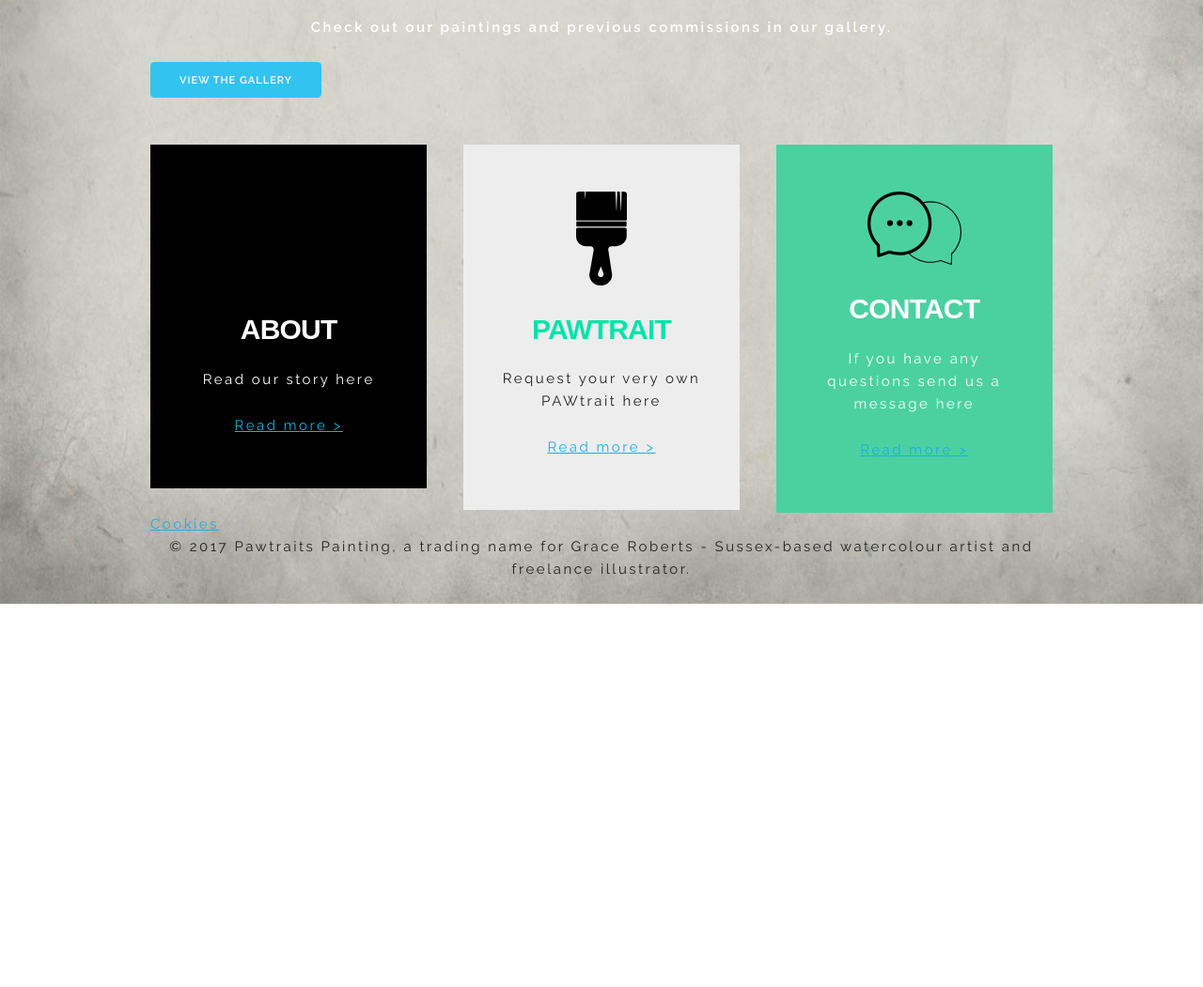
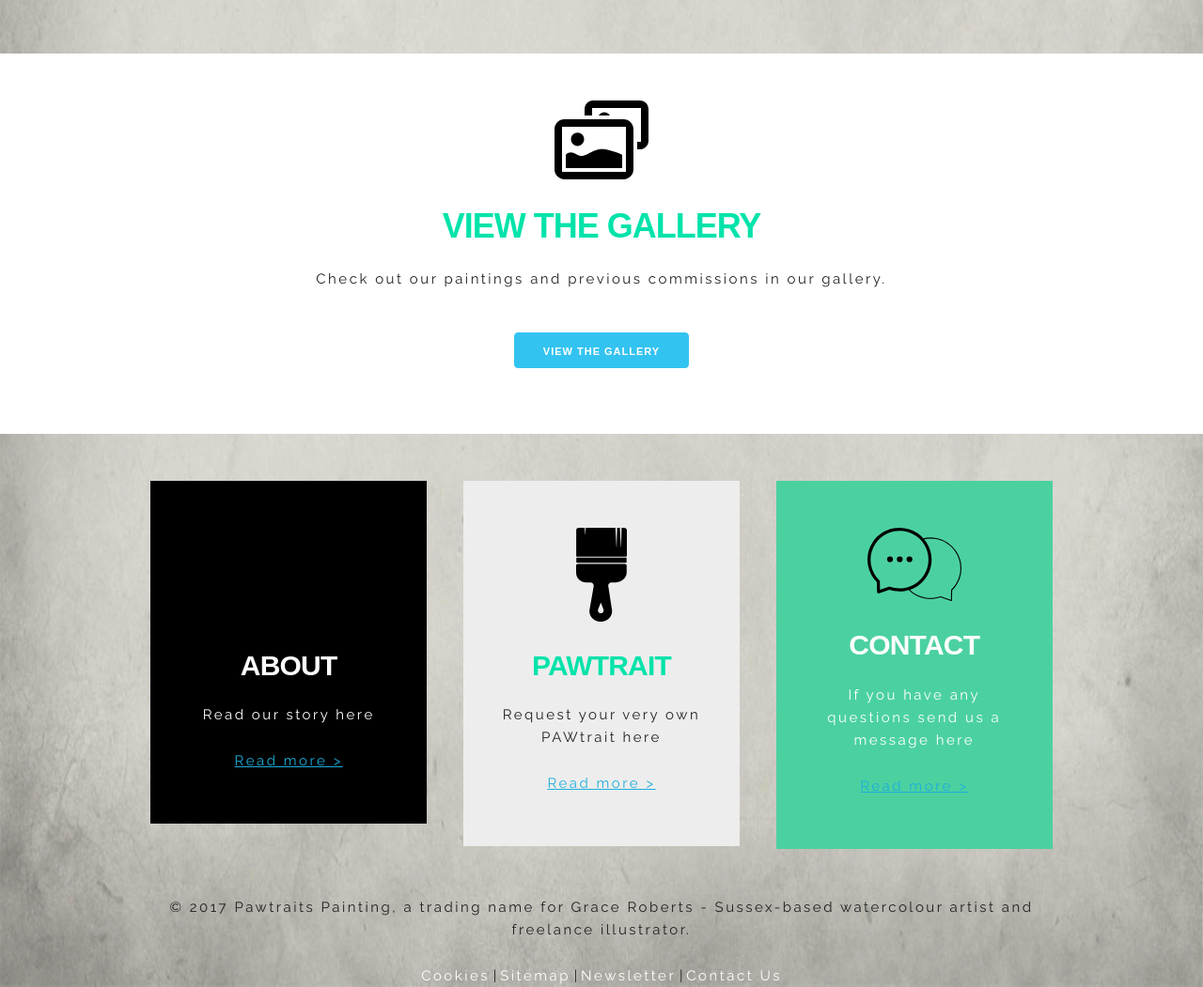
Before and after one commit to PawtraitsPainting/pawtraitspainting, a plain HTML site: page index.html in a window 1280 px wide. Shown: the part 469-1520 px from the top of the page at 94% size. Before the commit the page ends 1112 px from the top, so only its background shows below. Drawn offline with Linux system fonts and the light colour scheme.

Commit message:
Revised homepage, most of content

```diff
--- a/css/custom.css
+++ b/css/custom.css
@@ -1,3 +1,35 @@
+/* UTILTY CLASSES */
+
+.centered {
+  position: absolute;
+  top: 50%;
+  left: 50%;
+  -webkit-transform: translate(-50%,-50%);
+  -moz-transform: translate(-50%,-50%);
+  -ms-transform: translate(-50%,-50%);
+  -o-transform: translate(-50%,-50%);
+  transform: translate(-50%,-50%);
+}
+.vertical-centered {
+  position: absolute;
+  top: 50%;
+  -webkit-transform: translateY(-50%);
+  -moz-transform: translateY(-50%);
+  -ms-transform: translateY(-50%);
+  -o-transform: translateY(-50%);
+  transform: translateY(-50%);
+  width: 100%;
+}
+
+/* =Section general styling
+-------- */
+
+section {
+  text-align: center;
+  padding: 80px 0;
+}
+
+
 /* GENERAL STYLES */
 
 html {
@@ -37,6 +69,31 @@ h1, h2, h3, h4 {
 		color: #555;
 }
 
+.galleryPromo {
+		text-align: center;
+		min-height: 300px;
+		padding: 50px;
+		background-color: #ffffff;
+
+}
+
+#galleryIcon {
+		max-height:100px;
+		max-width: 100px;
+		padding-bottom: 20px;
+}
+
+#promoBoxes {
+	margin-top: 50px;
+}
+
+.button-primary {
+	color: #00E3AA;
+	font-family: Arial, Helvetica, sans-serif;
+	margin-top: 20px;
+	margin-bottom: 20px;
+}
+
 .intro {
 		color: #ffffff;
 		font-weight: bold;
@@ -72,6 +129,17 @@ h1, h2, h3, h4 {
 	color: #ffffff;
 }
 
+#footer {
+	margin-top: 50px;
+	text-align: center;
+}
+
+#footerLinks a {
+	color: #ffffff;
+	text-align: center;
+	text-decoration: none;
+}
+
 /* MAIN NAVIGATION */
 
 nav ul li {
--- a/index.html
+++ b/index.html
@@ -54,13 +54,30 @@
 		<div class="twelve columns hero">
 			<h1>Pawtraits</br>Painting</h1>
 			<h2>Bespoke watercolour pet portraits</h2>
+			<!--ORIGINAL HEADER AREA --
 			<p class="intro">Check out our paintings and previous commissions in our gallery.</p>
-			<a class="button button-primary" href="#">View the gallery</a>
+			<a href="#"><button class="centered button-primary">View the gallery</button></a> -->
 		</div>
 	</div>
+	</div><!--/container-->
 	<!--/hero-->
+	<!--gallery promo-->
+	<section class="u-full-width galleryPromo">
+		<div class="container">
+			<div class="twelve columns">
+				<div><!-- class="galleryPromo"-->
+					<img id="galleryIcon" src="images/gallery.svg" alt="gallery">
+					<h3>View the gallery</h3>
+					<p> Check out our paintings and previous commissions in our gallery.</p>
+					<a href="#"><button class="button-primary">View the gallery</button></a>
+				</div>
+			</div>
+		</div>
+	</section>
+	<!--/gallery promo-->
 	<!--boxes-->
-	<div class="row">
+	<div class="container">
+		<div id="promoBoxes" class="row">
 		  <div id="aboutBox" class="four columns homeBox">
 			<img class="homeBoxIcon" src="images/pawprints.svg" alt="pawprint">
 			<h4>About</h4>
@@ -82,12 +99,11 @@
 		</div>
 	<!--/boxes-->
 	<!--footer-->
-		<div class="row">
+		<div id="footer" class="row">
 			<div class="twelve columns">
-				<div id="footer-links">
-					<a href="#" title="Cookie Policy">Cookies</a>
-				</div>
 				<p>&copy; 2017 Pawtraits Painting, a trading name for Grace Roberts - Sussex-based watercolour artist and freelance illustrator.</p>
+				<span id="footerLinks"><a href="#" title="Cookie Policy">Cookies</a> | <a href="#" title="Sitemap">Sitemap</a> | <a href="#" title="Subscribe to our Newsletter">Newsletter</a> | <a href="#" title="Contact Us">Contact Us</a>
+				</span>
 			</div>
 		</div>
 	<!--/footer-->
```
Lines whose indentation alone changed are shown as unchanged.
